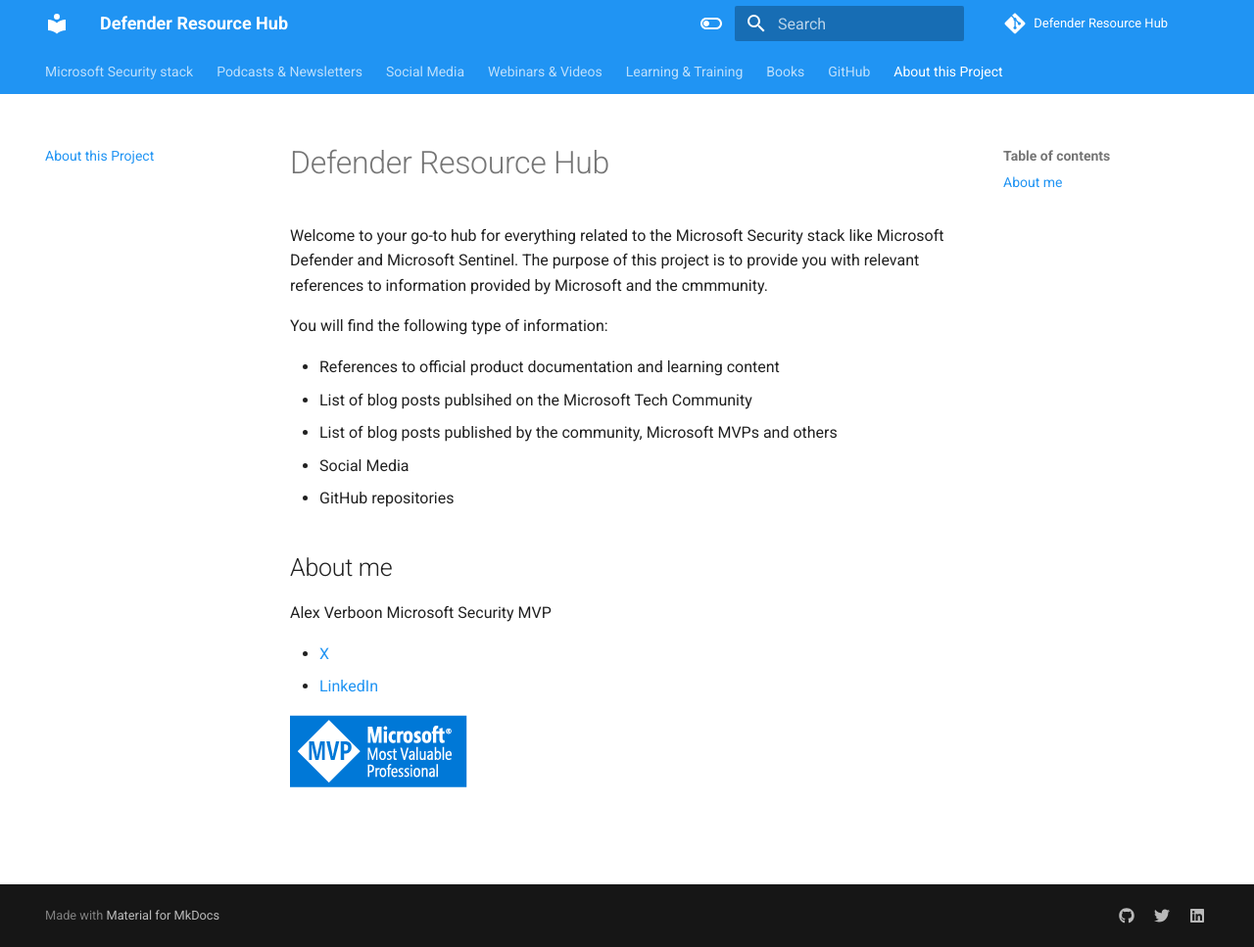
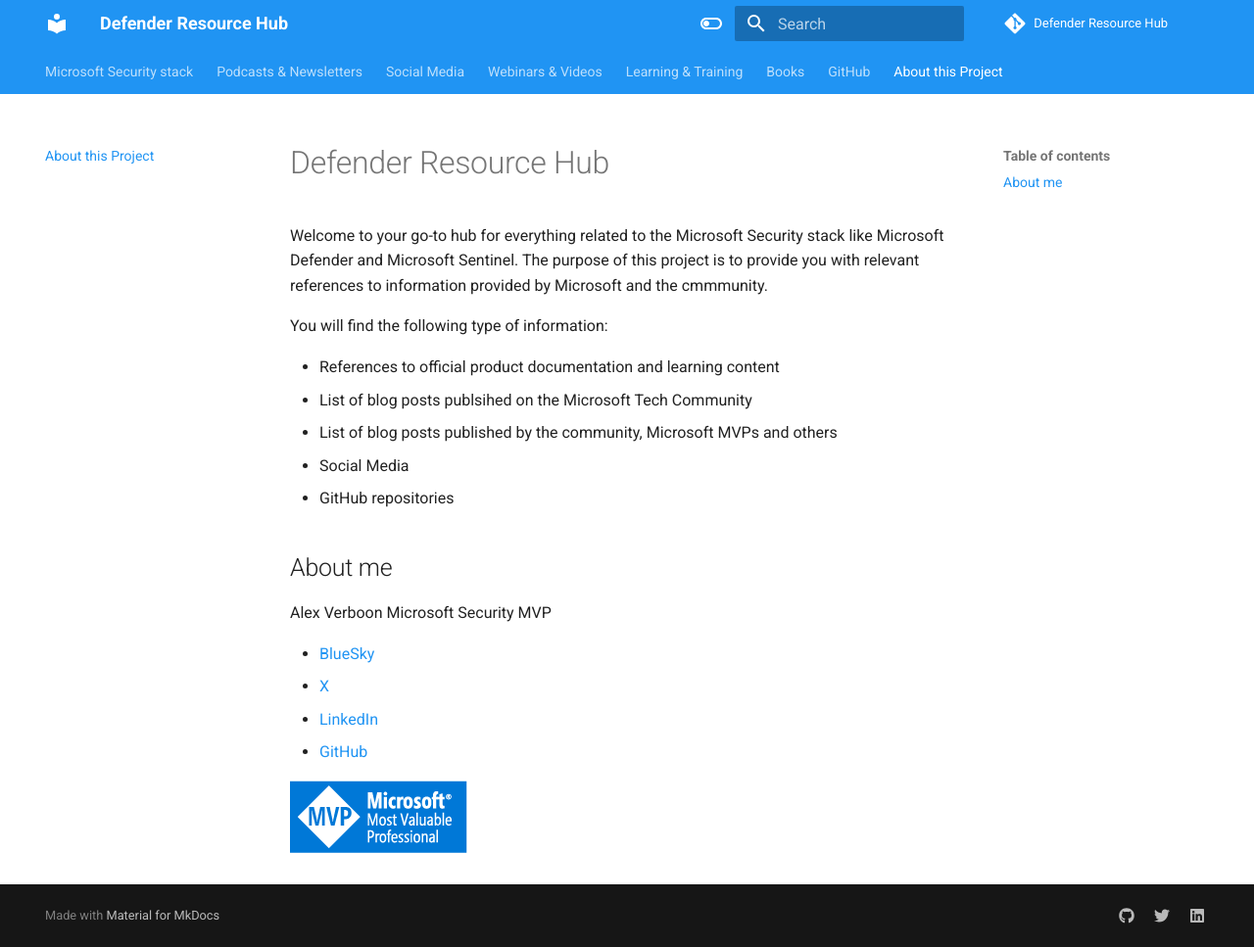
Before and after one commit to alexverboon/DefenderResourceHub, an MkDocs documentation site: the page built from docs/about.md, in a window 1280 px wide and 967 px high. Shown: the whole window at 98% size. Built offline with MkDocs 1.6.1 and Material for MkDocs 9.7.7, drawn with Linux system fonts in a browser that asks for light colours; comment, search, counter and statistics services are not loaded.

Commit message:
About Update - added Bluesky and GithUb references

```diff
--- a/docs/about.md
+++ b/docs/about.md
@@ -16,7 +16,9 @@
 Alex Verboon
 Microsoft Security MVP
 
+- [BlueSky](https://bsky.app/profile/vacyber.bsky.social)
 - [X](https://twitter.com/alexverboon)
 - [LinkedIn](https://www.linkedin.com/in/verboonalex/)
+- [GitHub](https://github.com/alexverboon)
 
  ![](./img/mvp.png)
```
